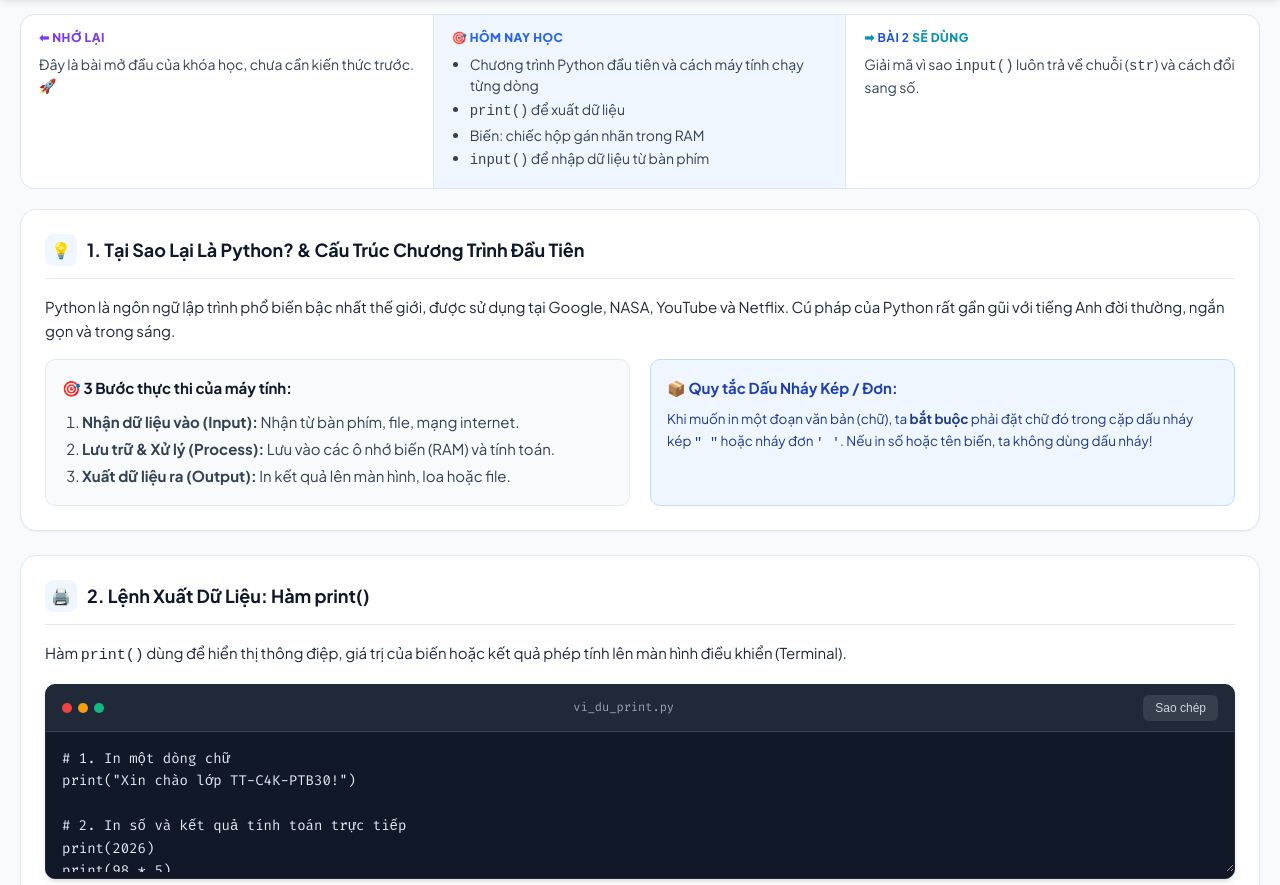
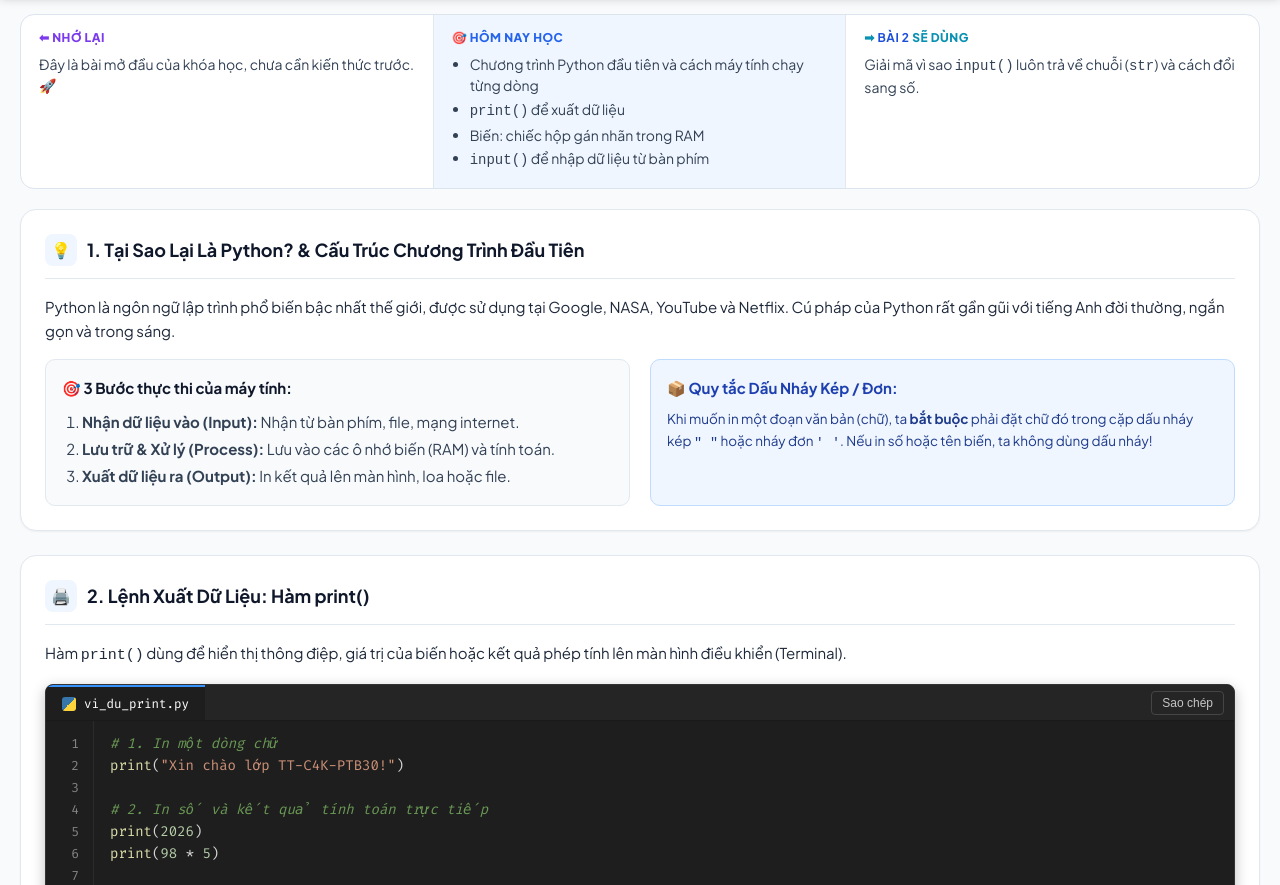
Before and after one commit to trangiahuy8444/Mind-PTB, a plain HTML site: page LESSON 1/index.html in a window 1280 px wide. Shown: the part 52-937 px from the top of the page. Drawn offline with Linux system fonts and the light colour scheme.

Commit message:
Định dạng toàn bộ code mẫu giống Visual Studio Code (Dark+): tô màu cú pháp, số dòng, thanh tab, terminal
Co-Authored-By: Claude Sonnet 5.5 <noreply@anthropic.com>
Claude-Session: https://claude.ai/code/session_01YHHwHzq8ZaX3VPgHdA3bmk

```diff
--- a/LESSON 1/index.html
+++ b/LESSON 1/index.html
@@ -15,6 +15,8 @@
   <script src="../assets/js/ptb-flow.js" defer></script>
   <link rel="stylesheet" href="../assets/css/ptb-header.css">
   <script src="../assets/js/ptb-header.js" defer></script>
+  <link rel="stylesheet" href="../assets/css/ptb-code.css">
+  <script src="../assets/js/ptb-code.js" defer></script>
 </head>
 <body>
 
--- /dev/null
+++ b/assets/css/ptb-code.css
@@ -0,0 +1,53 @@
+/* Giao diện code giống Visual Studio Code (Dark+) */
+:root{
+  --vs-bg:#1e1e1e; --vs-bar:#252526; --vs-tab:#1e1e1e; --vs-border:#2b2b2b; --vs-fg:#d4d4d4; --vs-gut:#858585; --vs-sel:#264f78; --vs-line:#2a2d2e;
+  --vs-font:'Fira Code','Cascadia Code',Consolas,'Courier New',monospace;
+}
+/* khung + thanh tiêu đề giống tab của VS Code */
+.code-box{background:var(--vs-bg)!important;border:1px solid #333!important;border-radius:8px!important;box-shadow:0 4px 14px rgba(0,0,0,.25)!important}
+.code-box .code-header{background:var(--vs-bar)!important;border-bottom:1px solid #1a1a1a!important;padding:0 10px 0 0!important;min-height:36px;color:#9d9d9d!important}
+.code-box .code-header>span{display:inline-flex;align-items:center;gap:8px;align-self:stretch;padding:0 16px;background:var(--vs-tab);color:#fff;border-top:2px solid #3794ff;font-size:12.5px;font-family:var(--vs-font)}
+.code-box .code-header>span::before{content:"";width:14px;height:14px;border-radius:3px;background:linear-gradient(135deg,#3776ab 50%,#ffd43b 50%);flex:0 0 auto}
+.code-box .code-header .window-dots{display:none}
+.code-box .code-actions{gap:6px}
+.code-box .btn-copy{background:transparent!important;color:#c5c5c5!important;border:1px solid #454545!important;border-radius:4px!important;padding:4px 10px!important}
+.code-box .btn-copy:hover{background:#3a3d41!important;color:#fff!important}
+.code-box .btn-run{background:#0e639c!important;border-radius:4px!important}
+.code-box .btn-run:hover{background:#1177bb!important}
+.code-box .terminal-output{background:#181818!important;color:#cccccc!important;border-top:1px solid #333!important;font-family:var(--vs-font)}
+.code-box .terminal-output::before{content:"TERMINAL";display:block;font-size:10.5px;letter-spacing:.8px;color:#9d9d9d;margin-bottom:6px;border-bottom:1px solid #333;padding-bottom:4px}
+.code-editor-area{background:var(--vs-bg)!important}
+
+/* trình soạn thảo: số dòng + lớp tô màu nằm dưới textarea trong suốt */
+.ptb-ed{display:flex;font-family:var(--vs-font);font-size:14px;line-height:22px;background:var(--vs-bg);max-height:520px;overflow:auto}
+.ptb-gut{flex:0 0 auto;min-width:48px;padding:12px 14px 12px 8px;text-align:right;color:var(--vs-gut);white-space:pre;user-select:none;background:var(--vs-bg);border-right:1px solid #2b2b2b;font-size:13px;position:sticky;left:0;z-index:2}
+.ptb-stack{flex:1 1 auto;display:grid;grid-template-columns:minmax(100%,max-content);position:relative}
+.ptb-hl,.code-editor-area textarea.ptb-ta{grid-area:1/1;margin:0;padding:12px 18px 12px 16px;border:0;border-radius:0;font:inherit;line-height:inherit;white-space:pre;tab-size:4;letter-spacing:0;overflow:visible;min-height:0}
+.ptb-hl{color:var(--vs-fg);pointer-events:none;background:transparent}
+.code-editor-area textarea.ptb-ta{background:transparent!important;color:transparent!important;-webkit-text-fill-color:transparent;caret-color:#aeafad;resize:none;outline:none;width:100%;overflow:hidden;z-index:1}
+.code-editor-area textarea.ptb-ta::selection{background:var(--vs-sel);-webkit-text-fill-color:transparent}
+.ptb-ed:focus-within{box-shadow:inset 0 0 0 1px #3794ff55}
+.ptb-ed.is-ro .ptb-ta{cursor:text}
+
+/* <pre> tĩnh: câu hỏi trắc nghiệm, ví dụ trong lý thuyết */
+pre.ptb-code{display:flex;margin:10px 0 14px;padding:0;background:var(--vs-bg);color:var(--vs-fg);border:1px solid #333;border-radius:8px;font-family:var(--vs-font);font-size:14px;line-height:22px;overflow-x:auto;white-space:pre;tab-size:4}
+pre.ptb-code .ptb-gut{padding:10px 12px 10px 10px;position:static}
+pre.ptb-code code{padding:10px 16px;font:inherit;background:transparent;color:inherit;display:block}
+
+/* mô phỏng từng dòng */
+.trace-code.ptb-trace{background:var(--vs-bg)!important;color:var(--vs-fg)!important;font-family:var(--vs-font)!important;border:1px solid #333;line-height:22px}
+.ptb-trace .trace-line.active{background:#2a3d56!important;border-left-color:#3794ff!important}
+.ptb-trace .trace-line .ln{color:var(--vs-gut)!important}
+
+/* bảng màu Dark+ */
+.tk-ctl{color:#c586c0}.tk-kw{color:#569cd6}.tk-fn{color:#dcdcaa}.tk-type{color:#4ec9b0}
+.tk-var{color:#9cdcfe}.tk-prop{color:#9cdcfe}.tk-num{color:#b5cea8}.tk-str{color:#ce9178}
+.tk-brace{color:#569cd6}.tk-cm{color:#6a9955;font-style:italic}.tk-op{color:#d4d4d4}.tk-pun{color:#d4d4d4}
+
+/* Bài 5 dùng bộ tô màu riêng: đổi sang cùng bảng màu */
+.l5 .code-content,.l5 .code-text{color:var(--vs-fg)}
+.l5 .kw{color:#c586c0;font-weight:400}.l5 .fn{color:#dcdcaa}.l5 .str{color:#ce9178}.l5 .num{color:#b5cea8}.l5 .op{color:#d4d4d4;font-weight:400}.l5 .cm{color:#6a9955;font-style:italic}
+@media(max-width:560px){.ptb-ed,pre.ptb-code{font-size:12.5px}.code-box .code-header>span{padding:0 10px;font-size:11.5px}}
+
+/* Không dùng chữ ghép: học viên phải thấy đúng các ký tự "<=" ">=" "==" "!=" như khi gõ */
+.ptb-ed,.ptb-hl,.ptb-ta,pre.ptb-code,.ptb-trace,.l5 .code-content,.code-box .terminal-output{font-variant-ligatures:none;font-feature-settings:"liga" 0,"calt" 0}
--- /dev/null
+++ b/assets/js/ptb-code.js
@@ -0,0 +1,120 @@
+/* Định dạng code kiểu Visual Studio Code (Dark+) cho toàn bộ code mẫu.
+   - textarea trong .code-editor-area: giữ nguyên chức năng sửa/chạy, thêm tô màu + số dòng
+   - <pre> tĩnh (câu hỏi trắc nghiệm, ví dụ): tô màu + số dòng
+   - .trace-code (mô phỏng từng dòng): tô màu từng dòng khi mô phỏng vẽ lại */
+(function () {
+  var CONTROL = 'if elif else for while return import from break continue pass try except finally with raise yield assert del match case'.split(' ');
+  var KW = 'def class and or not in is None True False global nonlocal as lambda'.split(' ');
+  var TYPES = 'int float str bool list dict set tuple bytes complex object'.split(' ');
+  var BUILTIN = 'print input len range sum min max abs round sorted reversed enumerate zip map filter type open ord chr isinstance format pow divmod any all id'.split(' ');
+  function esc(s) { return s.replace(/&/g, '&amp;').replace(/</g, '&lt;').replace(/>/g, '&gt;'); }
+  function sp(c, t) { return '<span class="' + c + '">' + esc(t) + '</span>'; }
+  function has(a, w) { return a.indexOf(w) !== -1; }
+
+  var RE = /("""[\s\S]*?(?:"""|$)|'''[\s\S]*?(?:'''|$)|[fFrRbBuU]{0,2}"(?:[^"\\\n]|\\.)*"?|[fFrRbBuU]{0,2}'(?:[^'\\\n]|\\.)*'?)|(#[^\n]*)|(@[A-Za-z_][\w.]*)|(\b\d+(?:\.\d+)?(?:[eE][+-]?\d+)?\b)|([A-Za-z_À-ỹ][\w_À-ỹ]*)|(\s+)|([\s\S])/g;
+
+  function str(t) {
+    if (!/^[fF]|^[rR][fF]|^[fF][rR]/.test(t)) return sp('tk-str', t);
+    var out = '', last = 0, m, r = /\{\{|\}\}|\{[^{}\n]*\}/g;
+    while ((m = r.exec(t))) {
+      out += sp('tk-str', t.slice(last, m.index));
+      out += (m[0] === '{{' || m[0] === '}}') ? sp('tk-str', m[0]) : sp('tk-brace', '{') + highlight(m[0].slice(1, -1)) + sp('tk-brace', '}');
+      last = r.lastIndex;
+    }
+    return out + sp('tk-str', t.slice(last));
+  }
+
+  function highlight(code) {
+    var out = '', m, prev = '', prevWord = '', re = new RegExp(RE.source, 'g');
+    while ((m = re.exec(code))) {
+      if (m[1]) { out += str(m[1]); prev = 'str'; }
+      else if (m[2]) { out += sp('tk-cm', m[2]); }
+      else if (m[3]) { out += sp('tk-fn', m[3]); }
+      else if (m[4]) { out += sp('tk-num', m[4]); prev = 'num'; }
+      else if (m[5]) {
+        var w = m[5], next = code.slice(re.lastIndex).match(/^\s*(.)/), isCall = next && next[1] === '(';
+        var c;
+        if (has(CONTROL, w)) c = 'tk-ctl';
+        else if (has(KW, w)) c = 'tk-kw';
+        else if (prevWord === 'def') c = 'tk-fn';
+        else if (prevWord === 'class') c = 'tk-type';
+        else if (w === 'self') c = 'tk-kw';
+        else if (has(TYPES, w)) c = 'tk-type';
+        else if (prev === '.') c = isCall ? 'tk-fn' : 'tk-prop';
+        else if (has(BUILTIN, w) || isCall) c = 'tk-fn';
+        else c = 'tk-var';
+        out += sp(c, w); prev = 'w'; prevWord = w;
+      }
+      else if (m[6]) { out += esc(m[6]); }
+      else { out += sp(/[=+\-*\/%<>!&|^~]/.test(m[7]) ? 'tk-op' : 'tk-pun', m[7]); prev = m[7]; if (m[7] !== '.') prevWord = ''; }
+    }
+    return out;
+  }
+  window.ptbHighlight = highlight;
+
+  /* ---------- textarea -> trình soạn thảo ---------- */
+  function lineNums(n) { var s = ''; for (var i = 1; i <= n; i++) s += i + '\n'; return s; }
+
+  function enhanceTextarea(ta) {
+    if (ta.dataset.ptbEd) return; ta.dataset.ptbEd = '1';
+    var ed = document.createElement('div'); ed.className = 'ptb-ed' + (ta.readOnly ? ' is-ro' : '');
+    var gut = document.createElement('div'); gut.className = 'ptb-gut'; gut.setAttribute('aria-hidden', 'true');
+    var stack = document.createElement('div'); stack.className = 'ptb-stack';
+    var pre = document.createElement('pre'); pre.className = 'ptb-hl'; pre.setAttribute('aria-hidden', 'true');
+    ta.parentNode.insertBefore(ed, ta); ed.appendChild(gut); ed.appendChild(stack); stack.appendChild(pre); stack.appendChild(ta);
+    ta.setAttribute('wrap', 'off'); ta.setAttribute('spellcheck', 'false'); ta.setAttribute('autocapitalize', 'off'); ta.setAttribute('autocomplete', 'off');
+    ta.style.minHeight = ''; ta.style.height = ''; ta.classList.add('ptb-ta');
+    function refresh() {
+      var v = ta.value;
+      pre.innerHTML = highlight(v) + (v.slice(-1) === '\n' ? ' ' : '');
+      gut.textContent = lineNums(v.split('\n').length);
+    }
+    ta.addEventListener('input', refresh);
+    var d = Object.getOwnPropertyDescriptor(HTMLTextAreaElement.prototype, 'value');
+    Object.defineProperty(ta, 'value', { get: function () { return d.get.call(ta); }, set: function (x) { d.set.call(ta, x); refresh(); }, configurable: true });
+    ta.addEventListener('keydown', function (e) {
+      if (ta.readOnly) return;
+      var s = ta.selectionStart, t = ta.selectionEnd, v = d.get.call(ta);
+      if (e.key === 'Tab') {
+        e.preventDefault(); ta.setRangeText('    ', s, t, 'end'); refresh();
+      } else if (e.key === 'Enter' && s === t) {
+        var ls = v.lastIndexOf('\n', s - 1) + 1, line = v.slice(ls, s), ind = line.match(/^ */)[0];
+        if (/:\s*$/.test(line)) ind += '    ';
+        e.preventDefault(); ta.setRangeText('\n' + ind, s, t, 'end'); refresh();
+      }
+    });
+    refresh();
+  }
+
+  /* ---------- <pre> tĩnh ---------- */
+  function enhancePre(pre) {
+    if (pre.dataset.ptbPre || pre.classList.contains('ptb-out') || pre.classList.contains('ptb-hl') || pre.closest('.ptb-flow,.terminal-output')) return;
+    pre.dataset.ptbPre = '1';
+    var code = pre.textContent.replace(/\n$/, '');
+    pre.removeAttribute('style'); pre.classList.add('ptb-code');
+    pre.innerHTML = '<span class="ptb-gut" aria-hidden="true">' + lineNums(code.split('\n').length) + '</span><code>' + highlight(code) + '</code>';
+  }
+
+  /* ---------- mô phỏng từng dòng ---------- */
+  function enhanceTrace(root) {
+    root.querySelectorAll('.trace-line').forEach(function (row) {
+      if (row.dataset.ptbTr) return; row.dataset.ptbTr = '1';
+      var ln = row.querySelector('.ln'), text = '';
+      Array.prototype.slice.call(row.childNodes).forEach(function (n) { if (n !== ln) { text += n.textContent; row.removeChild(n); } });
+      var c = document.createElement('span'); c.className = 'ptb-tl-code'; c.innerHTML = highlight(text); row.appendChild(c);
+    });
+  }
+  function watchTrace(el) {
+    if (el.dataset.ptbWatch) return; el.dataset.ptbWatch = '1'; el.classList.add('ptb-trace');
+    var busy = false;
+    new MutationObserver(function () { if (busy) return; busy = true; enhanceTrace(el); busy = false; }).observe(el, { childList: true, subtree: true });
+    enhanceTrace(el);
+  }
+
+  function init() {
+    document.querySelectorAll('.code-editor-area textarea').forEach(enhanceTextarea);
+    document.querySelectorAll('pre').forEach(enhancePre);
+    document.querySelectorAll('.trace-code').forEach(watchTrace);
+  }
+  if (document.readyState === 'loading') document.addEventListener('DOMContentLoaded', init); else init();
+})();
```
Also changed, not shown: LESSON 10/index.html (+2 -0 lines), LESSON 11/index.html (+2 -0 lines), LESSON 12/index.html (+2 -0 lines), LESSON 13/index.html (+2 -0 lines), LESSON 2/index.html (+2 -0 lines), LESSON 3/index.html (+2 -0 lines), LESSON 4/index.html (+2 -0 lines), LESSON 5/index.html (+2 -0 lines), LESSON 6/index.html (+2 -0 lines), LESSON 7/index.html (+2 -0 lines), LESSON 8/index.html (+2 -0 lines), LESSON 9/index.html (+2 -0 lines).
